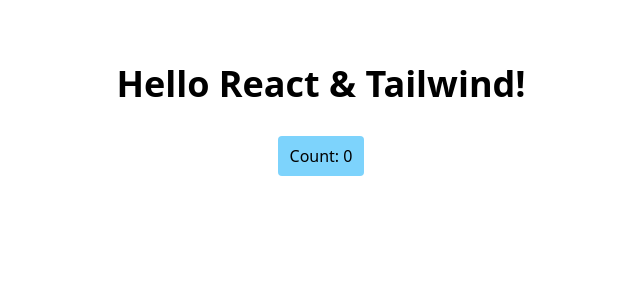
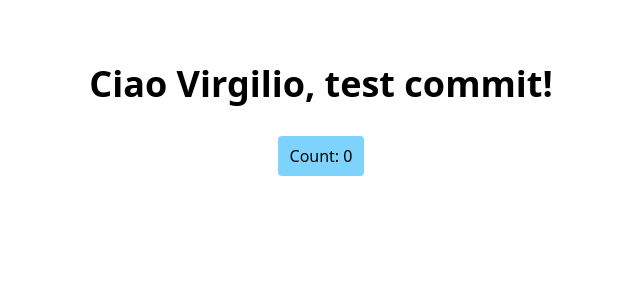
Before and after one commit to vmaretto/QuestionarioAgrifoodtechnew2, a React (Vite) app: page / in a window 1280 px wide. Shown: the top 300 px of the page, without its empty margins (319-959 px from the left). Built offline with nearby package versions, Linux system fonts and the light colour scheme.

Commit message:
update title in App.tsx

```diff
--- a/src/App.tsx
+++ b/src/App.tsx
@@ -5,7 +5,7 @@
 
   return (
     <main className="flex flex-col items-center gap-8 py-16 max-w-[1280px] mx-auto">
-      <h1 className="text-4xl font-bold">Hello React & Tailwind!</h1>
+      <h1 className="text-4xl font-bold">Ciao Virgilio, test commit!</h1>
       <div className="flex flex-row items-center gap-6">
         <button
           className="bg-sky-300 px-3 py-2 rounded hover:bg-sky-400"
```
